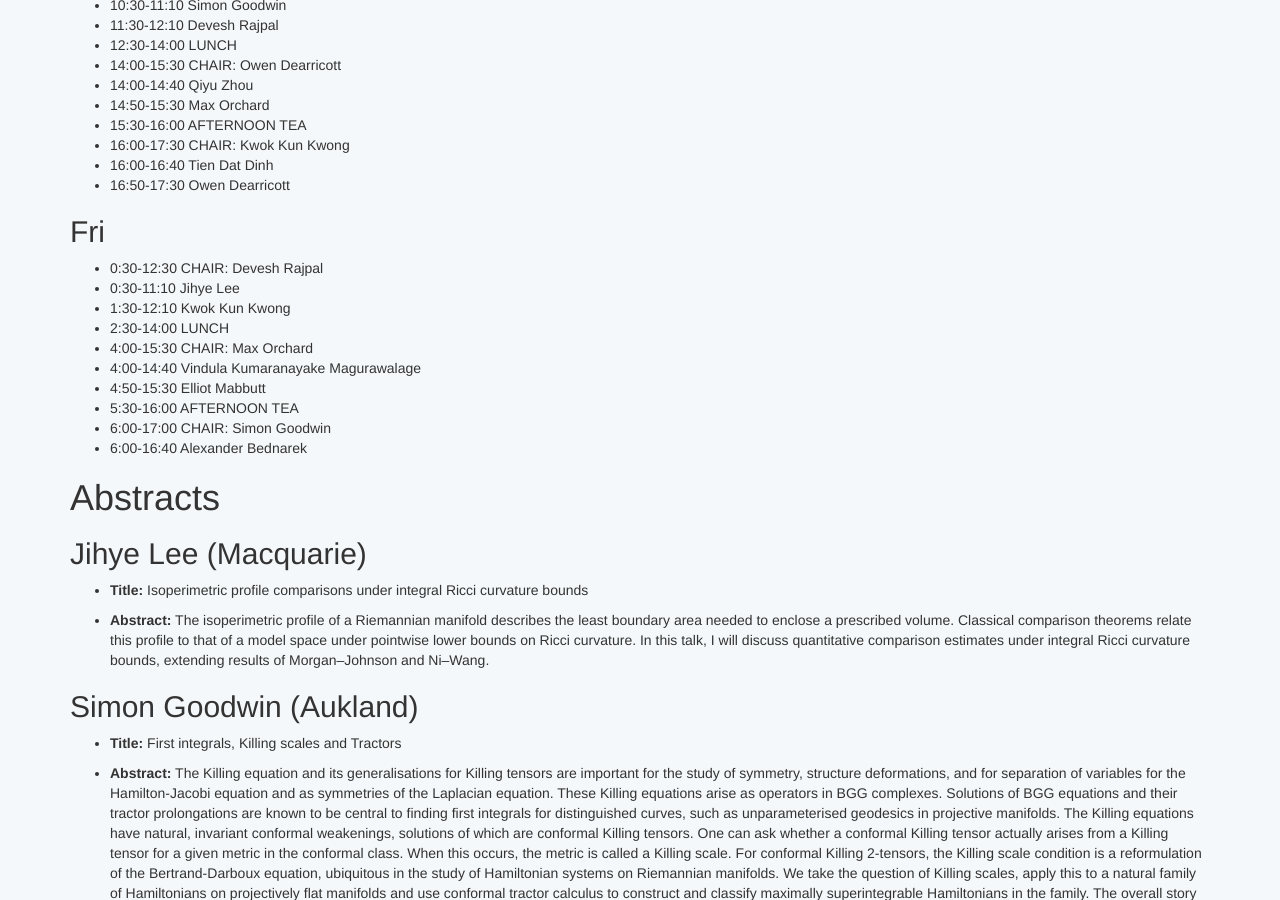
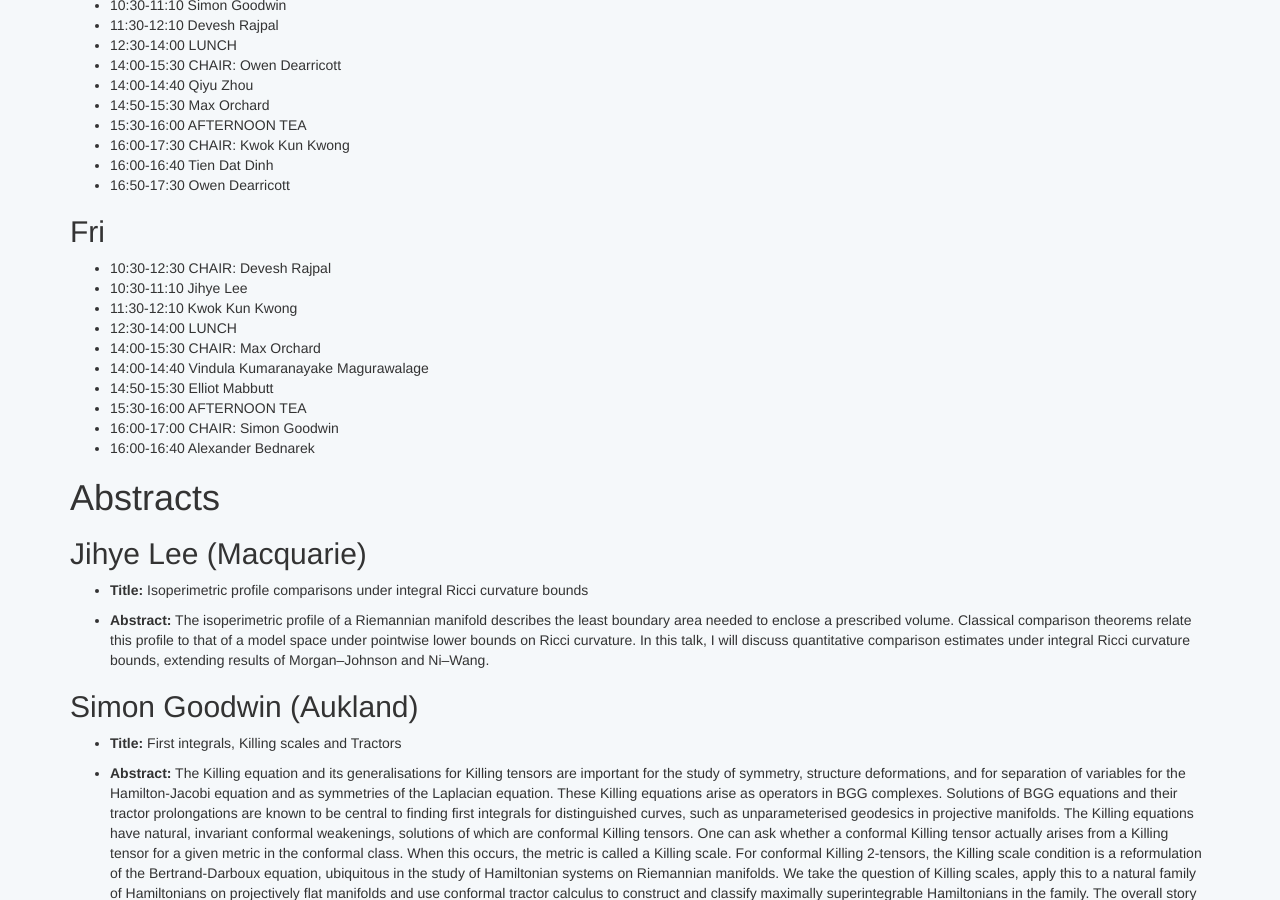
Before and after one commit to oz-geom-pde/oz-geom-pde.github.io, a Jekyll site: the page built from oz-geom-pde-mq-2026.md, in a window 1280 px wide and 900 px high, scrolled down 677 px. Built offline with Jekyll 4.4.1, drawn with Linux system fonts in a browser that asks for light colours.

Commit message:
Fixed typo in times on Friday schedule.

```diff
--- a/oz-geom-pde-mq-2026.md
+++ b/oz-geom-pde-mq-2026.md
@@ -33,16 +33,16 @@ Workshop to be held at Macquarie University Thu 24th Sep&ndash;Fri 25th Sep 2026
 
 ## Fri
 
--   0:30-12:30 CHAIR: Devesh Rajpal
--   0:30-11:10 Jihye Lee
--   1:30-12:10 Kwok Kun Kwong
--   2:30-14:00 LUNCH
--   4:00-15:30 CHAIR: Max Orchard
--   4:00-14:40 Vindula Kumaranayake Magurawalage
--   4:50-15:30 Elliot Mabbutt
--   5:30-16:00 AFTERNOON TEA
--   6:00-17:00 CHAIR: Simon Goodwin
--   6:00-16:40 Alexander Bednarek
+-   10:30-12:30 CHAIR: Devesh Rajpal
+-   10:30-11:10 Jihye Lee
+-   11:30-12:10 Kwok Kun Kwong
+-   12:30-14:00 LUNCH
+-   14:00-15:30 CHAIR: Max Orchard
+-   14:00-14:40 Vindula Kumaranayake Magurawalage
+-   14:50-15:30 Elliot Mabbutt
+-   15:30-16:00 AFTERNOON TEA
+-   16:00-17:00 CHAIR: Simon Goodwin
+-   16:00-16:40 Alexander Bednarek
 
 
 # Abstracts
```
